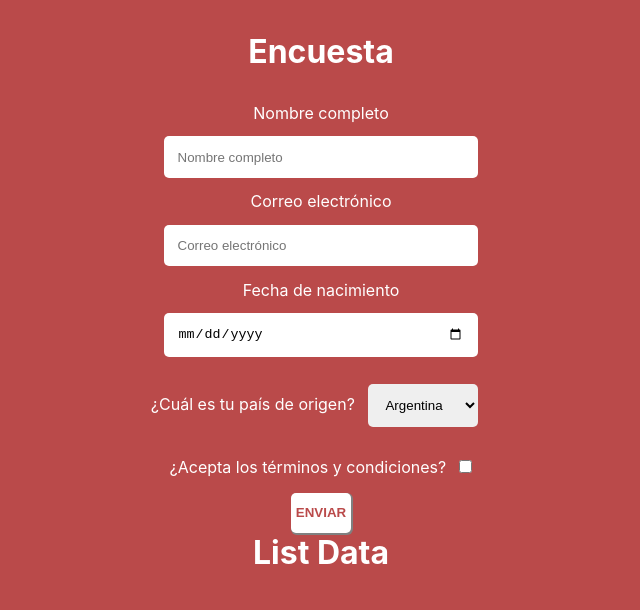
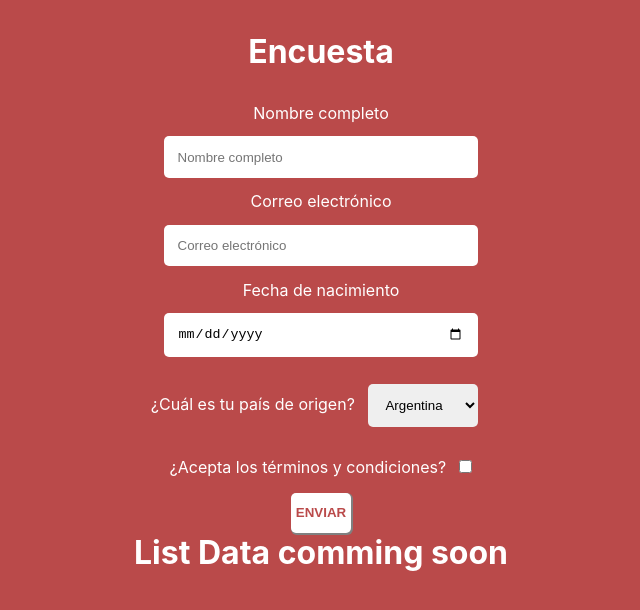
Before and after one commit to ail3ngrimaldi/challenge, a React (Create React App) app: page / in a window 1280 px wide. Shown: the top 610 px of the page, without its empty margins (319-959 px from the left). Built offline with nearby package versions, Linux system fonts and the light colour scheme; the HTML template or start-up script is replaced by a standard one.

Commit message:
explained functions task and deleted unused stuff

```diff
--- a/src/components/Form.jsx
+++ b/src/components/Form.jsx
@@ -1,34 +1,39 @@
 import items from '../db.json'
 import { useState } from 'react';
 import { db } from '../fb';
-import { addDoc, collection, setDoc } from "firebase/firestore";
+import { addDoc, collection } from "firebase/firestore";
 
-export default function Form (props) {
+export default function Form () {
+
 //Estado inicial de nuestra app:
     const [values, setValues] = useState ({
         full_name: '',
         email: '',
         birth_date: new Date,
         country_of_origin: '',
-        terms_and_conditions: false,
+        terms_and_conditions: 'off',
       })
 
-//Función que toma el valor de los inputs y devuelve el nuevo estado
+//Función que toma el valor de los inputs y cambia el estado:
     const handleInputChange = e => {
        const {name, value} = e.target;
         setValues( {...values, [name]: value});
     }
+
       const handleSubmit = e => {
         e.preventDefault();
       }
 
+//Creamos una referencia a nuestra colleccion en la base de datos, la cual también creamos en esta linea de codigo:
       const formDataRef = collection(db, 'formData')
 
+//Creamos una función asíncrona que se resuelve una vez que se conecta a la DB y obtiene los datos que el usuario ingresa, ejecutándose cuando hacemos click en el botón de enviar:
       const addDataToDb = async () => {
         await addDoc(formDataRef, {...values})
       }
+
+//Retornamos el formulario de la encuesta:
 return (
-
     <>
         <h1 className='title__form'>Encuesta</h1>
             <form className='form' onSubmit={handleSubmit}>
@@ -71,6 +76,7 @@ return (
                             className='input__form'
                             onChange={handleInputChange}
                             name={items.items[3].name}
+                            required
                             >
                             {items.items[3].options.map( (item, i) =>
                             (<option key={item.value} value={item.value}>{item.label}</option> ))
--- a/src/components/ListData.jsx
+++ b/src/components/ListData.jsx
@@ -1,48 +1,11 @@
 import Form from "./Form";
-import { db } from '../fb';
-import { addDoc, collection, setDoc } from "firebase/firestore";
-
-//OPCION UNO QUE EN UN MOMENTO PARECE QUE FUNCIONO
-// PERO NO CON ESTE OBJETO SINO CON EL OTRO, ESTE LLEGO PERO VACIO
-// const data = ({full_name, email, birth_date, country_of_origin, terms_and_conditions}) => {
-//     data = {
-//         full_name,
-//         email,
-//         birth_date,
-//         country_of_origin,
-//         terms_and_conditions,
-//     };
-// }
-
-// const data = {
-//     name: "Ottawa",
-//     country: "Argentina",
-//     province: "ON"
-//  };
-
-// const dbRef = addDoc(collection(db, "newFormData"), data);
-
-// setDoc(dbRef, data)
-// .then(dbRef => {
-//     console.log("Document has been added successfully")
-// })
-// .catch(error => {
-//     console.log(error);
-// })
-//OPCION DOS QUE NO ESTA FUNCIONANDO PERO TAMPOCO ROMPE, SOLO NO ENIA LOS DATOS (PARECE QUE EL ULTIMO PARAMETRO DE ADDDOC ESTA MAL)
-// export const saveData = (data) => {
-//     addDoc(collection(db, 'data'), {});
-//     console.log(data)
-//    }
 
 const ListData = () => {
 
     return (
     <>
-        <Form
-
-        />
-        <h1>List Data</h1>
+        <Form/>
+        <h1>List Data comming soon</h1>
     </>
     );
 }
```
